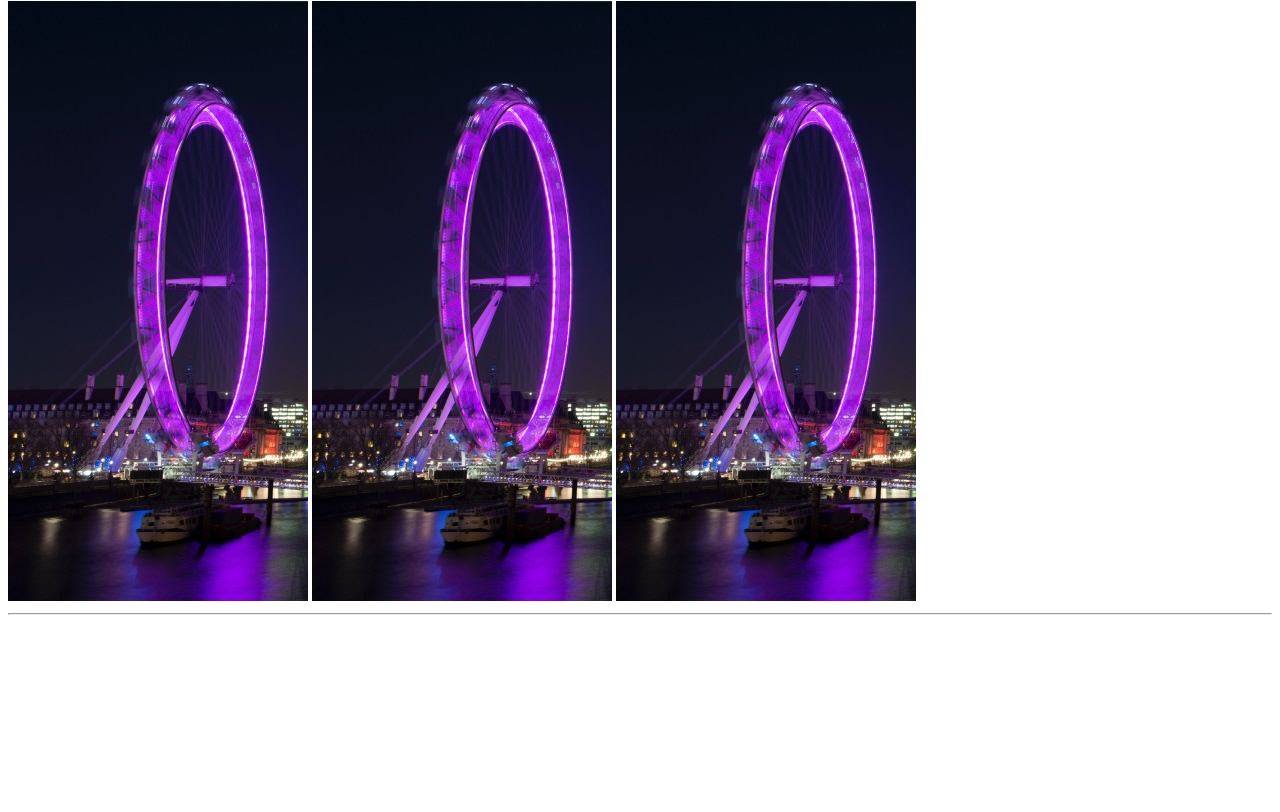
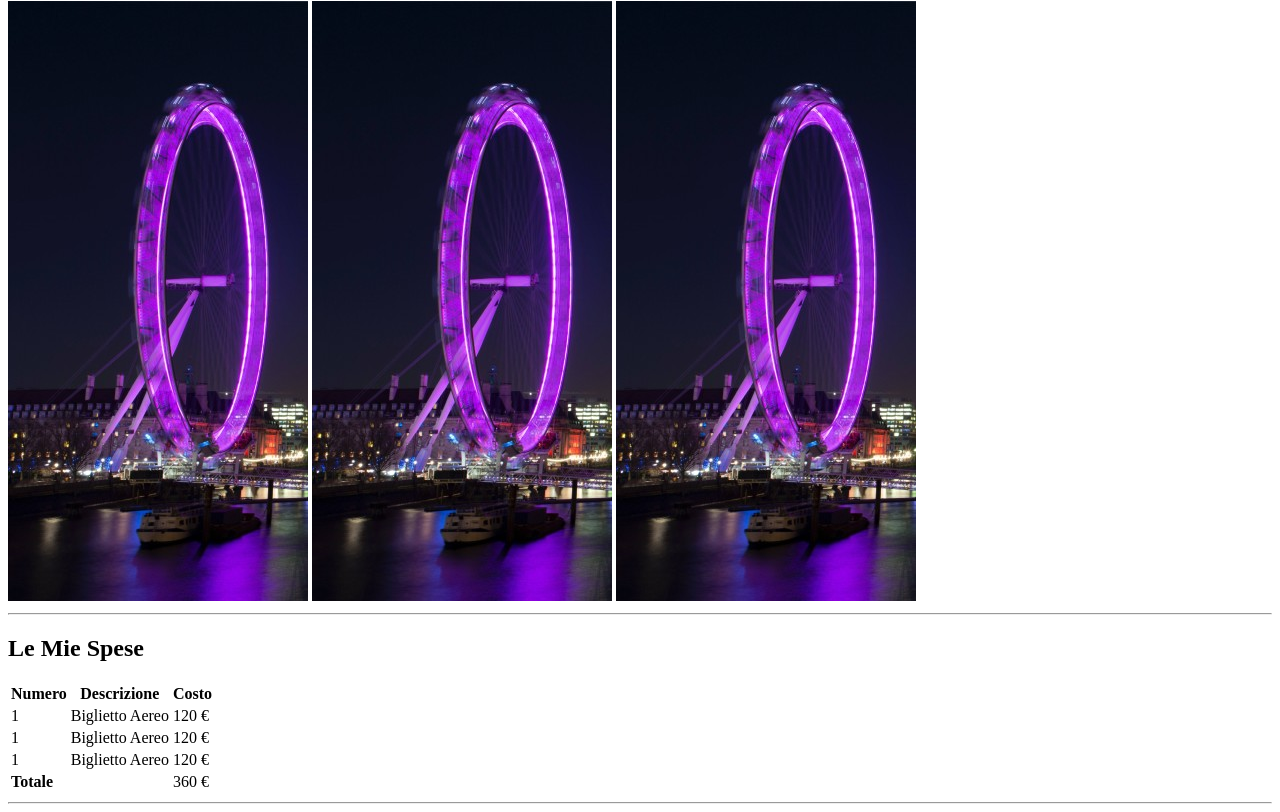
Before and after one commit to stefanom13/html-london-trip, a plain HTML site: page index.html in a window 1280 px wide. Shown: the part 79-891 px from the top of the page. Before the commit the page ends 800 px from the top, so only its background shows below. Drawn offline with Linux system fonts and the light colour scheme.

Commit message:
inserimento tab spesa

```diff
--- a/index.html
+++ b/index.html
@@ -15,5 +15,40 @@
     <img src="img\pexels-bill-emrich-230794-0.jpg" alt="">
     <hr>
 
+    <h2>Le Mie Spese</h2>
+
+    <div>
+        <table>
+            <thead>
+                <th>Numero</th>
+                <th>Descrizione</th>
+                <th>Costo</th>
+            </thead>
+            <tbody>
+                <tr>
+                    <td>1</td>
+                    <td>Biglietto Aereo</td>
+                    <td>120 &#8364; </td>
+                </tr>
+                <tr>
+                    <td>1</td>
+                    <td>Biglietto Aereo</td>
+                    <td>120 &#8364; </td>
+                </tr>
+                <tr>
+                    <td>1</td>
+                    <td>Biglietto Aereo</td>
+                    <td>120 &#8364; </td>
+                </tr>
+            </tbody>
+            <tfoot>
+                <td><strong>Totale</strong></td>
+                <td></td>
+                <td>360 &#8364; </td>
+            </tfoot>
+        </table>
+    </div>
+    <hr>
+
 </body>
 </html>
```
